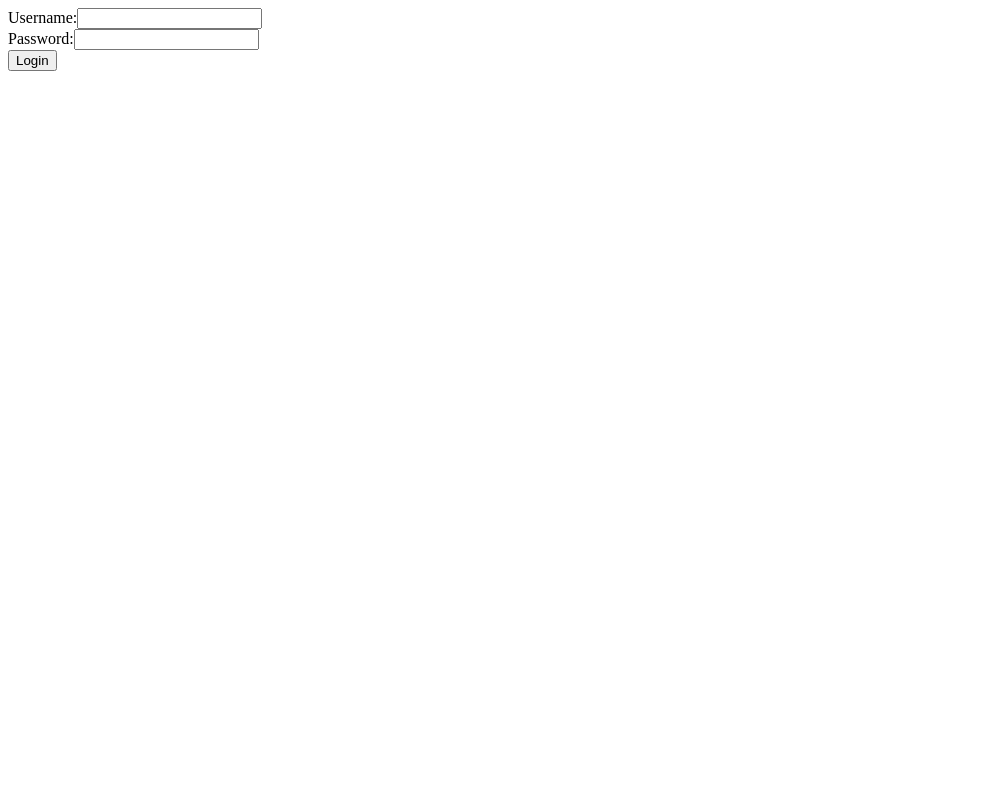
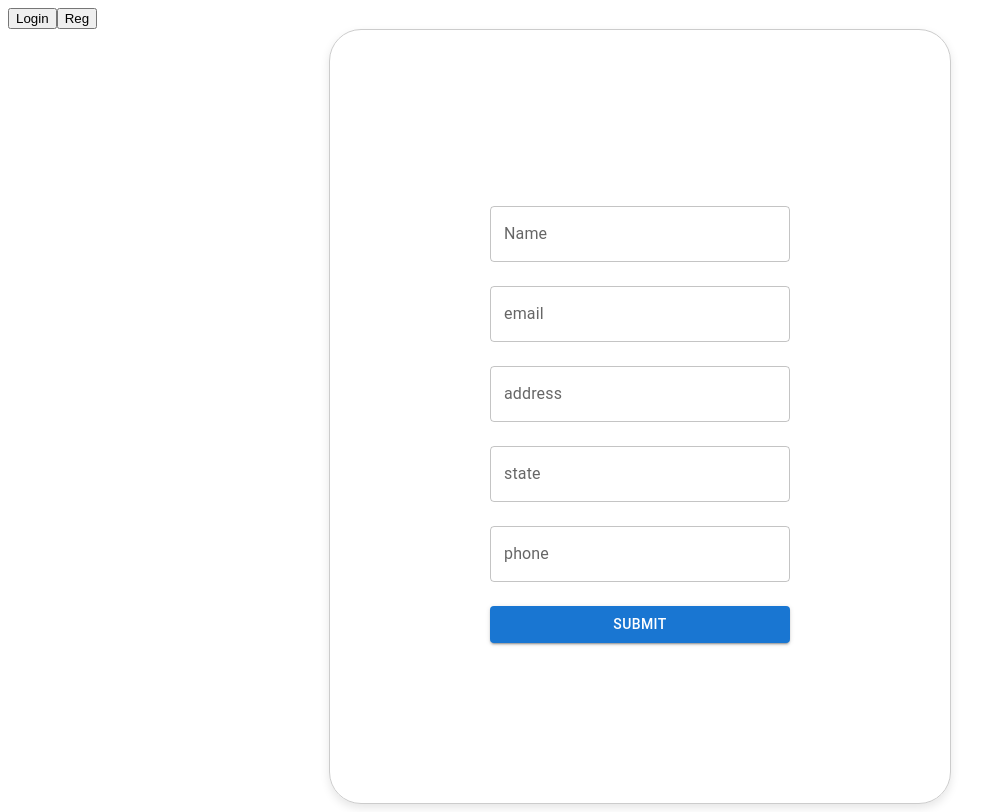
Before and after one commit to saqlain-shah/MERN-Stack-Web-Development-Batch-6, a React (Vite) app in the folder react/ReactProject/: page /reg in a window 1280 px wide. Shown: the whole page, without its empty margins (0-1006 px from the left). Built offline with nearby package versions, Linux system fonts and the light colour scheme.

Commit message:
add login and sign up form

```diff
--- a/react/ReactProject/package.json
+++ b/react/ReactProject/package.json
@@ -14,7 +14,8 @@
     "@emotion/styled": "^11.11.0",
     "@mui/material": "^5.15.10",
     "react": "^18.2.0",
-    "react-dom": "^18.2.0"
+    "react-dom": "^18.2.0",
+    "react-router-dom": "^6.22.1"
   },
   "devDependencies": {
     "@types/react": "^18.2.43",
--- a/react/ReactProject/src/App.jsx
+++ b/react/ReactProject/src/App.jsx
@@ -1,18 +1,23 @@
-import FirstComponent from "./component/firsComponent";
-import Counter from "./component/Counter";
-import Login from "./component/login";
+// App.js
 
-function App() {
+import React from 'react';
+import { BrowserRouter, Routes, Route, Link } from 'react-router-dom';
+import RegistrationForm from './component/reg';
+import LoginForm from './component/LoginFrom';
 
+const App = () => {
   return (
-    <>
-     {/* <h1>Anjum </h1>
-     <p>hello there </p>
-     <FirstComponent/>
-     <Counter/> */}
-     <Login/>
-    </>
+    <BrowserRouter>
+      <nav>
+        <Link to="/loginform"><button>Login</button></Link>
+        <Link to="/reg"><button>Reg</button></Link>
+      </nav>
+      <Routes>
+        <Route path="/reg" element={<RegistrationForm />} />
+        <Route path="/loginform" element={<LoginForm />} />
+      </Routes>
+    </BrowserRouter>
   );
-}
+};
 
-export default App
+export default App;
--- /dev/null
+++ b/react/ReactProject/src/component/LoginFrom.jsx
@@ -0,0 +1,117 @@
+import React, { useState } from 'react';
+import { TextField, Button, Box, Modal, Typography } from '@mui/material';
+
+const LoginForm = () => {
+  const [formData, setFormData] = useState({
+    name: '',
+    password: '',
+    confirmPassword: ''
+  });
+
+  const [open, setOpen] = useState(false);
+
+  const handleChange = (e) => {
+    const { name, value } = e.target;
+    setFormData({ ...formData, [name]: value });
+  };
+
+  const handleSubmit = (e) => {
+    e.preventDefault();
+    setOpen(true);
+  };
+
+  const handleClose = () => {
+    setOpen(false);
+  };
+
+  return (
+    <Box
+  sx={{
+    display: 'flex',
+    flexDirection: 'column',
+    width: 300,
+    margin: 'auto',
+    padding: 20,
+    border: '1px solid #ccc',
+    borderRadius: 8,
+    backgroundColor: 'weite' ,// Adjust the color as needed
+    boxShadow: '0px 4px 10px rgba(0, 0, 0, 0.1)'
+  }}
+>
+
+      <TextField
+        label="Name"
+        name="name"
+        value={formData.name}
+        onChange={handleChange}
+        margin="normal"
+      />
+      <TextField
+        label="Password"
+        type="password"
+        name="password"
+        value={formData.password}
+        onChange={handleChange}
+        margin="normal"
+      />
+      <TextField
+        label="Confirm Password"
+        type="password"
+        name="confirmPassword"
+        value={formData.confirmPassword}
+        onChange={handleChange}
+        margin="normal"
+      />
+      <Button
+  variant="contained"
+  onClick={handleSubmit}
+  sx={{
+    marginTop: 2,
+    '&:hover': {
+      backgroundColor: '#2E8B57' // Change to desired hover color
+    }
+  }}
+>
+  Submit
+</Button>
+
+      <Modal
+        open={open}
+        onClose={handleClose}
+        aria-labelledby="modal-modal-title"
+        aria-describedby="modal-modal-description"
+      >
+        <Box
+          sx={{
+            position: 'absolute',
+            top: '50%',
+            left: '50%',
+            transform: 'translate(-50%, -50%)',
+            bgcolor: 'background.paper',
+            boxShadow: 24,
+            p: 4,
+            borderRadius: 8
+          }}
+        >
+          <Typography variant="h6" gutterBottom>
+            Form Data
+          </Typography>
+          <Typography variant="body1" gutterBottom>
+            Name: {formData.name}
+          </Typography>
+          <Typography variant="body1" gutterBottom>
+            Password: {formData.password}
+          </Typography>
+          <Typography variant="body1" gutterBottom>
+            Confirm Password: {formData.confirmPassword}
+          </Typography>
+          <Button onClick={handleClose} variant="contained" sx={{ marginTop: 2 }}>
+            Close
+          </Button>
+        </Box>
+      </Modal>
+    </Box>
+  );
+};
+
+export default LoginForm;
--- /dev/null
+++ b/react/ReactProject/src/component/reg.jsx
@@ -0,0 +1,139 @@
+import React, { useState } from 'react';
+import { TextField, Button, Box, Modal, Typography } from '@mui/material';
+
+const RegistrationForm = () => {
+  const [formData, setFormData] = useState({
+    name: '',
+    email: '',
+    confirmemail: ''
+  });
+
+  const [open, setOpen] = useState(false);
+
+  const handleChange = (e) => {
+    const { name, value } = e.target;
+    setFormData({ ...formData, [name]: value });
+  };
+
+  const handleSubmit = (e) => {
+    e.preventDefault();
+    setOpen(true);
+  };
+
+  const handleClose = () => {
+    setOpen(false);
+  };
+
+  return (
+    <Box
+  sx={{
+    display: 'flex',
+    flexDirection: 'column',
+    width: 300,
+    margin: 'auto',
+    padding: 20,
+    border: '1px solid #ccc',
+    borderRadius: 8,
+    backgroundColor: 'weite' ,// Adjust the color as needed
+    boxShadow: '0px 4px 10px rgba(0, 0, 0, 0.1)'
+  }}
+>
+
+      <TextField
+        label="Name"
+        name="name"
+        value={formData.name}
+        onChange={handleChange}
+        margin="normal"
+      />
+      <TextField
+        label="email"
+        type="email"
+        name="email"
+        value={formData.email}
+        onChange={handleChange}
+        margin="normal"
+      />
+        <TextField
+        label="address"
+        type="address"
+        name="address"
+        value={formData.address}
+        onChange={handleChange}
+        margin="normal"
+      />
+      <TextField
+        label="state"
+        type="state"
+        name="state"
+        value={formData.state}
+        onChange={handleChange}
+        margin="normal"
+      />
+      <TextField
+        label="phone"
+        type="number"
+        name="phone"
+        value={formData.phone}
+        onChange={handleChange}
+        margin="normal"
+      />
+      <Button
+  variant="contained"
+  onClick={handleSubmit}
+  sx={{
+    marginTop: 2,
+    '&:hover': {
+      backgroundColor: '#2E8B57' // Change to desired hover color
+    }
+  }}
+>
+  Submit
+</Button>
+
+      <Modal
+        open={open}
+        onClose={handleClose}
+        aria-labelledby="modal-modal-title"
+        aria-describedby="modal-modal-description"
+      >
+        <Box
+          sx={{
+            position: 'absolute',
+            top: '50%',
+            left: '50%',
+            transform: 'translate(-50%, -50%)',
+            bgcolor: 'background.paper',
+            boxShadow: 24,
+            p: 4,
+            borderRadius: 8
+          }}
+        >
+          <Typography variant="h6" gutterBottom>
+            Form Data
+          </Typography>
+          <Typography variant="body1" gutterBottom>
+            Name: {formData.name}
+          </Typography>
+          <Typography variant="body1" gutterBottom>
+            email: {formData.email}
+          </Typography>
+          <Typography variant="body1" gutterBottom>
+            phone: {formData.confirmemail}
+          </Typography>
+          <Typography variant="body1" gutterBottom>
+            address: {formData.address}
+          </Typography>
+          <Typography variant="body1" gutterBottom>
+            state: {formData.state}
+          </Typography>
+          <Button onClick={handleClose} variant="contained" sx={{ marginTop: 2 }}>
+            Close
+          </Button>
+        </Box>
+      </Modal>
+    </Box>
+  );
+};
+
+export default RegistrationForm;
```
Also changed, not shown: 1 other file (tests, documents, lock files or other folders).
